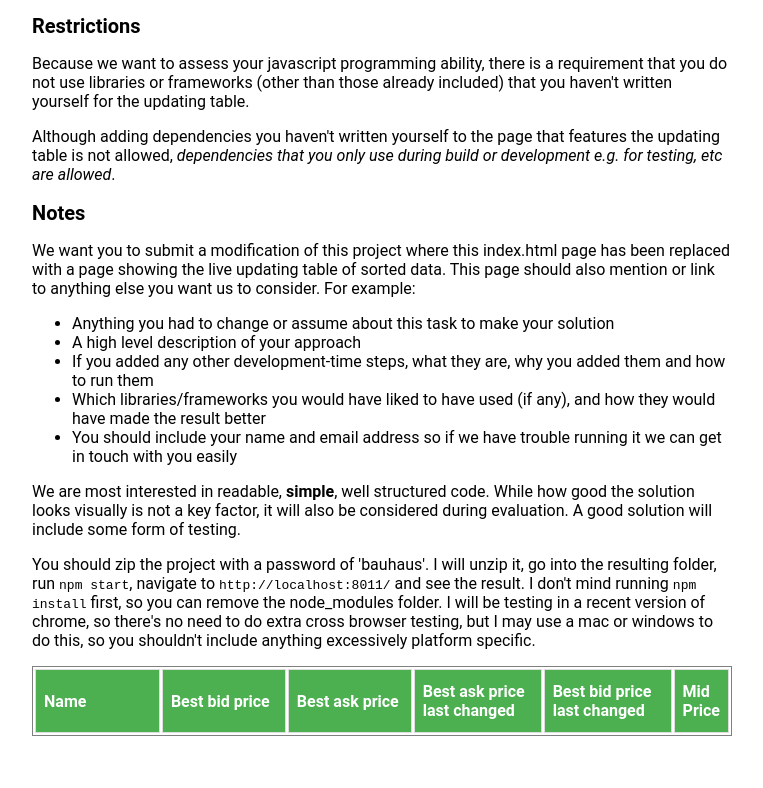
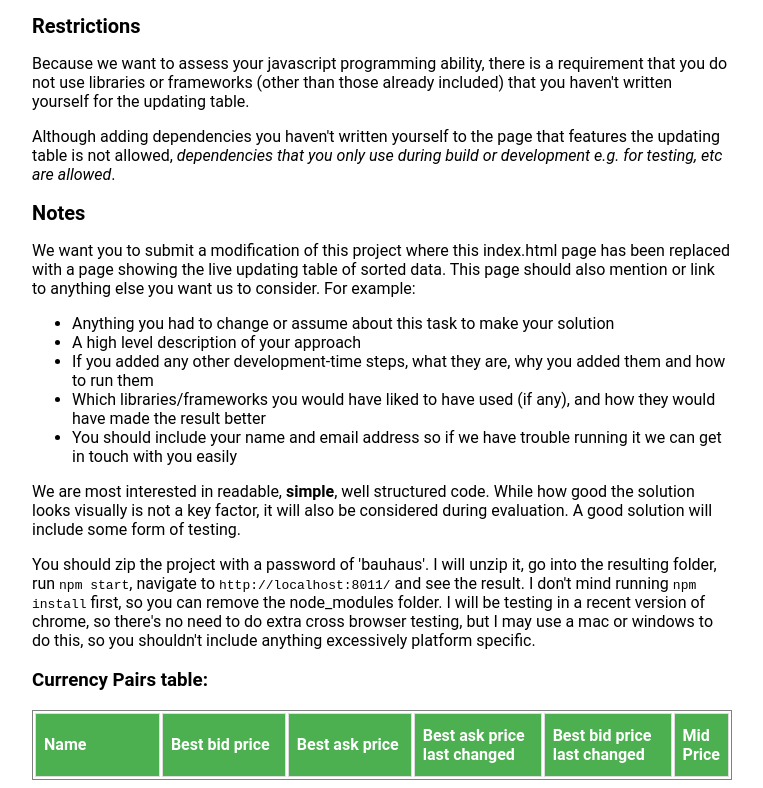
Before and after one commit to lbarrous/Sparklines-Table, a website with bundled scripts: page site/index.html in a window 1280 px wide. Shown: the part 1437-2225 px from the top of the page, without its empty margins (266-1029 px from the left). Before the commit the page ends 2181 px from the top, so only its background shows below. Built offline with nearby package versions, Linux system fonts and the light colour scheme; no server answers.

Commit message:
Adding title

```diff
--- a/index.js
+++ b/index.js
@@ -44,8 +44,5 @@ client.connect({}, connectCallback, function(error) {
   alert(error.headers.message);
 });
 
-
-
-
 const exampleSparkline = document.getElementById("example-sparkline");
 Sparkline.draw(exampleSparkline, [1, 2, 3, 6, 8, 20, 2, 2, 4, 2, 3]);
--- a/site/index.html
+++ b/site/index.html
@@ -166,6 +166,7 @@
 </section>
 
 <section class="content">
+    <h3>Currency Pairs table:</h3>
     <div id="container"></div>
 </section>
 
```
